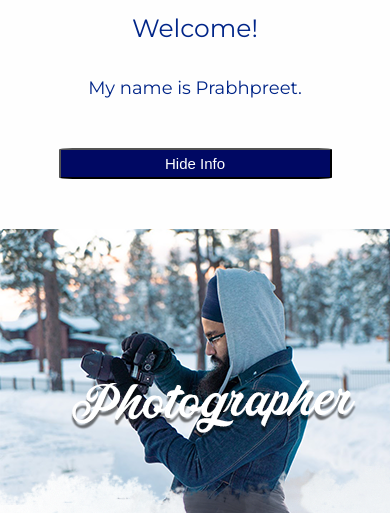
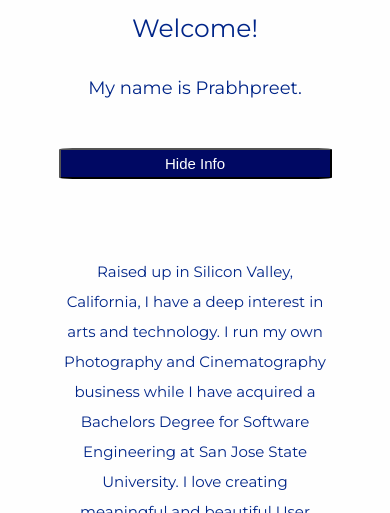
Before and after one commit to prabhpreet03/my-website-v2.0, a plain HTML site: page index.html in a window 390 px wide. Both pictures are taken after a click on the button "Learn more about me". Shown: the part 331-844 px from the top of the page. Drawn offline with Linux system fonts and the light colour scheme.

Commit message:
Update main.css

```diff
--- a/css/main.css
+++ b/css/main.css
@@ -90,11 +90,23 @@ header{
 }
 .my-bio{
     display: none;
+}
+.my-bio-shown{
+    display: block;
+}
+.my-bio-desktop{
     font-size:15px;
-    margin: 60px 40px;
+    /*margin: 60px 40px;*/
     line-height: 30px;
-    width: auto;
+    width: 43%;
     height: auto;
+    color: white;
+    position: absolute;
+    top: 0;
+    margin-top: 20%;
+    margin-left: 45%;
+    line-height: 40px;
+    text-align: center;
 }
 .dark-container{
     color: white;
@@ -238,6 +250,23 @@ header{
     .iphonex-dark-photo{
         display: none;
     }
+    .my-bio{
+        display: none;
+    }
+    .my-bio-shown{
+        display: block;
+    }
+    .my-bio-desktop{
+        max-width: 70%;
+        font-size:15px;
+        line-height: 30px;
+        width: 70%;
+        height: auto;
+        color: #002588;
+        margin: 20% auto;
+        position: relative;
+        /* text-align: center; */
+    }
 }
 @media (max-width:375px){
     body{
```
